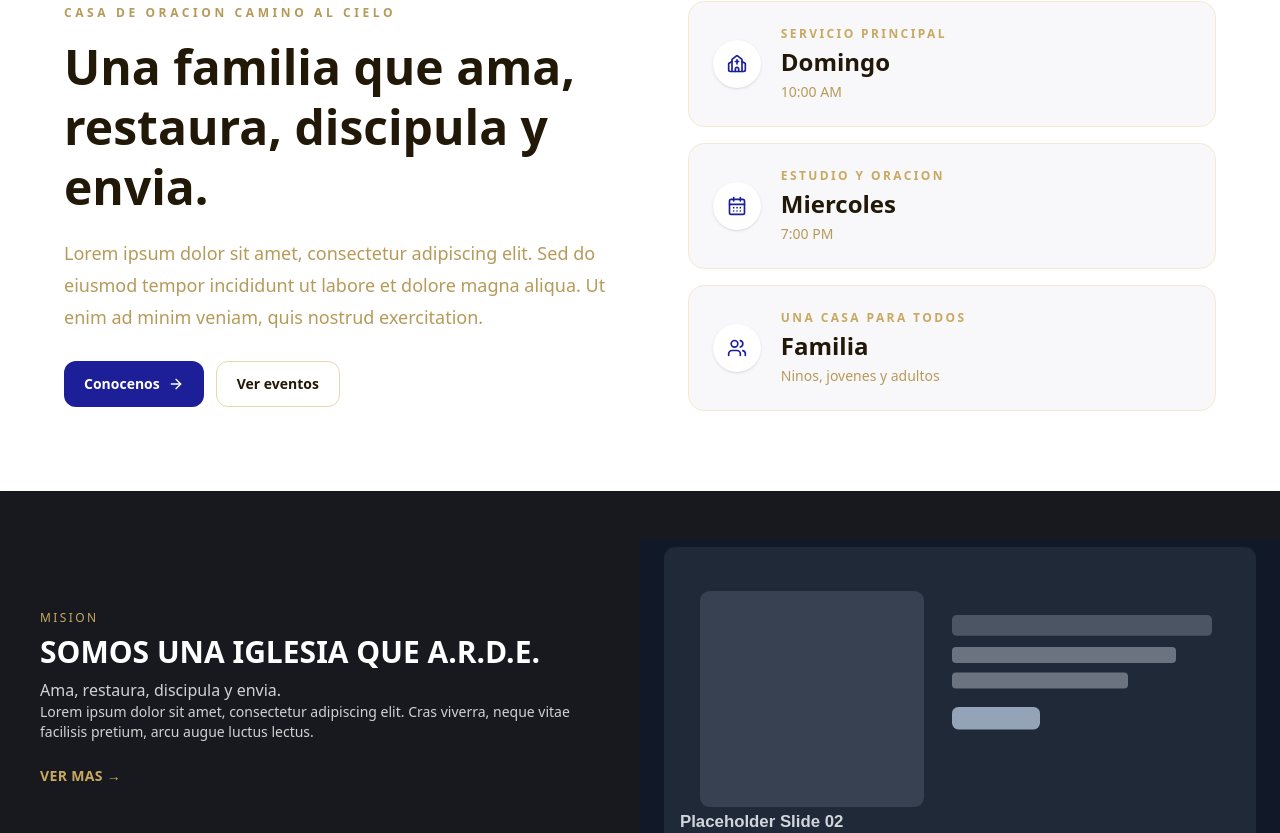
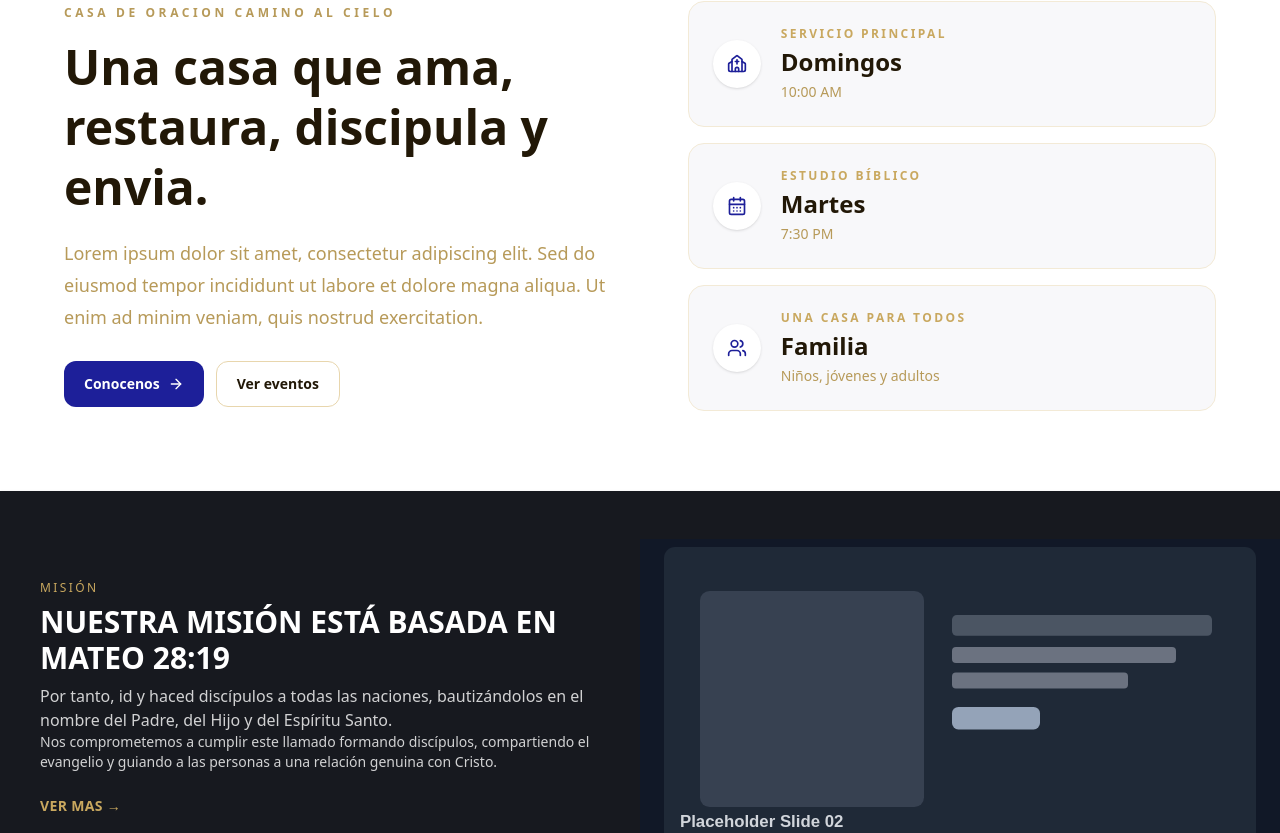
Before and after one commit to veronicadiazr7/camino-al-cielo-website, a Next.js app: page / in a window 1280 px wide. Shown: the part 1467-2300 px from the top of the page. Built offline with nearby package versions, Linux system fonts and the light colour scheme.

Commit message:
refactor: update service highlights and mission statement on home page for clarity and consistency

```diff
--- a/app/page.tsx
+++ b/app/page.tsx
@@ -21,20 +21,20 @@ import { Card, CardContent } from "./components/ui/card";
 const serviceHighlights = [
   {
     label: "Servicio principal",
-    value: "Domingo",
+    value: "Domingos",
     detail: "10:00 AM",
     icon: Church,
   },
   {
-    label: "Estudio y oracion",
-    value: "Miercoles",
-    detail: "7:00 PM",
+    label: "Estudio bíblico",
+    value: "Martes",
+    detail: "7:30 PM",
     icon: CalendarDays,
   },
   {
     label: "Una casa para todos",
     value: "Familia",
-    detail: "Ninos, jovenes y adultos",
+    detail: "Niños, jóvenes y adultos",
     icon: Users,
   },
 ];
@@ -75,7 +75,7 @@ export default function Home() {
               Casa de Oracion Camino Al Cielo
             </p>
             <h1 className="mt-4 max-w-3xl text-4xl font-semibold leading-tight text-secondary-900 sm:text-5xl">
-              Una familia que ama, restaura, discipula y envia.
+              Una casa que ama, restaura, discipula y envia.
             </h1>
             <p className="mt-5 max-w-2xl text-base leading-8 text-secondary-600 sm:text-lg">
               Lorem ipsum dolor sit amet, consectetur adipiscing elit. Sed do
@@ -135,11 +135,12 @@ export default function Home() {
       <CardSection
         items={[
           {
-            eyebrow: "Mision",
-            title: "Somos una Iglesia que A.R.D.E.",
-            description: "Ama, restaura, discipula y envia.",
+            eyebrow: "Misión",
+            title: "Nuestra misión está basada en Mateo 28:19",
+            description:
+              "Por tanto, id y haced discípulos a todas las naciones, bautizándolos en el nombre del Padre, del Hijo y del Espíritu Santo.",
             content:
-              "Lorem ipsum dolor sit amet, consectetur adipiscing elit. Cras viverra, neque vitae facilisis pretium, arcu augue luctus lectus.",
+              "Nos comprometemos a cumplir este llamado formando discípulos, compartiendo el evangelio y guiando a las personas a una relación genuina con Cristo.",
             imageSrc: "/images/hero-placeholder-2.svg",
             imageAlt: "Mensaje destacado",
             imagePosition: "right",
@@ -147,16 +148,16 @@ export default function Home() {
             ctaHref: "/quienes-somos",
           },
           {
-            eyebrow: "Ministerios",
-            title: "Cada miembro, un proposito en Cristo",
-            description: "Encuentra tu lugar para crecer y servir.",
+            eyebrow: "Visión",
+            title: "La visión de la casa se resume en ARDE",
+            description: "Amar. Restaurar. Discipular. Enviar.",
             content:
-              "Lorem ipsum dolor sit amet, consectetur adipiscing elit. Aenean dignissim libero non urna suscipit, vitae blandit lectus cursus.",
+              "A través de esta visión, buscamos formar vidas transformadas que reflejen el amor de Dios, sean restauradas en su identidad, crezcan como discípulos y vivan enviadas con propósito.",
             imageSrc: "/images/collage-logo-ministerios.png",
             imageAlt: "Ministerios logo",
             imageFit: "contain",
             imagePosition: "left",
-            ctaLabel: "Ver ministerios",
+            ctaLabel: "Conocer ministerios",
             ctaHref: "/ministerios",
             backgroundColor: "bg-white",
             titleColor: "text-secondary-900",
@@ -173,7 +174,7 @@ export default function Home() {
               Vida en comunidad
             </p>
             <h2 className="mt-4 text-3xl font-semibold leading-tight text-secondary-900 sm:text-4xl">
-              Espacios para cada etapa de la familia.
+              Espacios para cada etapa de la vida.
             </h2>
             <p className="mt-4 text-base leading-8 text-secondary-600">
               Lorem ipsum dolor sit amet, consectetur adipiscing elit. Vestibulum
```
